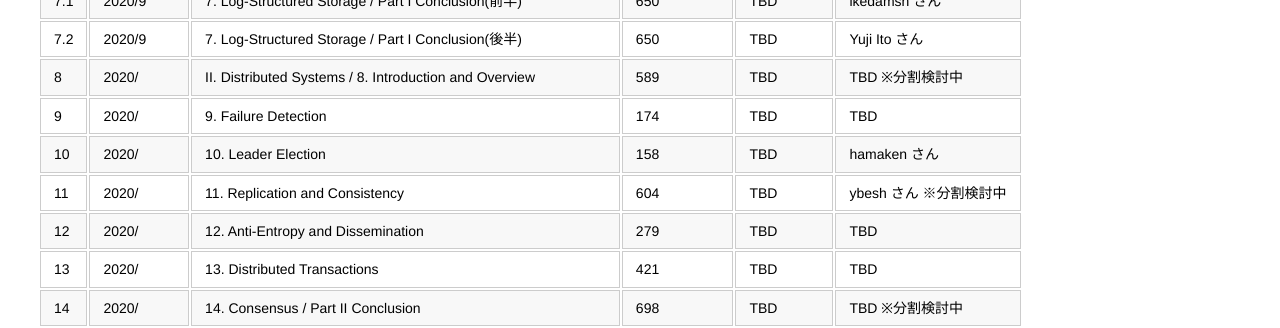
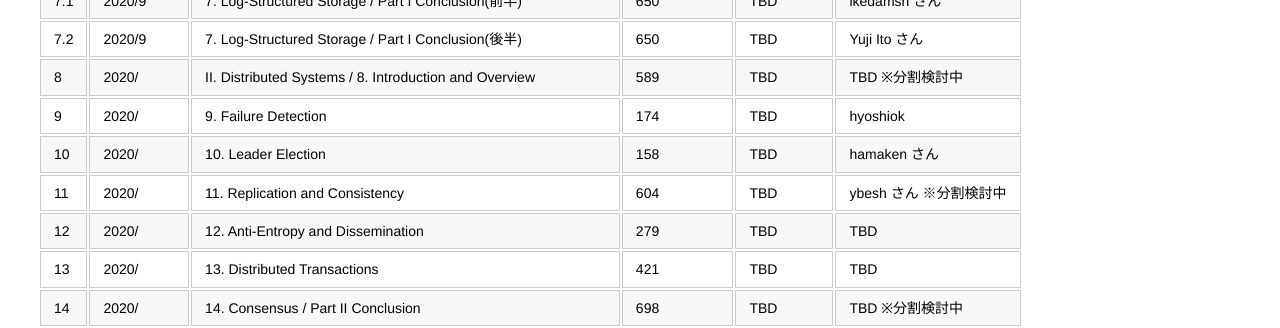
Before and after one commit to Database-Internals-Reading-Group-Japan/group-tokyo, a Jekyll site: the page built from index.md, in a window 1280 px wide. Shown: the part 715-1043 px from the top of the page. Built offline with Jekyll 4.4.1, drawn with Linux system fonts in a browser that asks for light colours.

Commit message:
add hyoshiok on Chapter 9, Failure Detection.

```diff
--- a/index.md
+++ b/index.md
@@ -27,7 +27,7 @@ For Database Internals Reading Group in Japan-Tokyo
 |7.1|2020/9|7. Log-Structured Storage / Part I Conclusion(前半)|650|TBD|ikedamsh さん|
 |7.2|2020/9|7. Log-Structured Storage / Part I Conclusion(後半)|650|TBD|Yuji Ito さん|
 |8|2020/|II. Distributed Systems / 8. Introduction and Overview|589|TBD|TBD ※分割検討中|
-|9|2020/|9. Failure Detection|174|TBD|TBD|
+|9|2020/|9. Failure Detection|174|TBD|hyoshiok|
 |10|2020/|10. Leader Election|158|TBD|hamaken さん|
 |11|2020/|11. Replication and Consistency|604|TBD|ybesh さん ※分割検討中|
 |12|2020/|12. Anti-Entropy and Dissemination|279|TBD|TBD|
```
